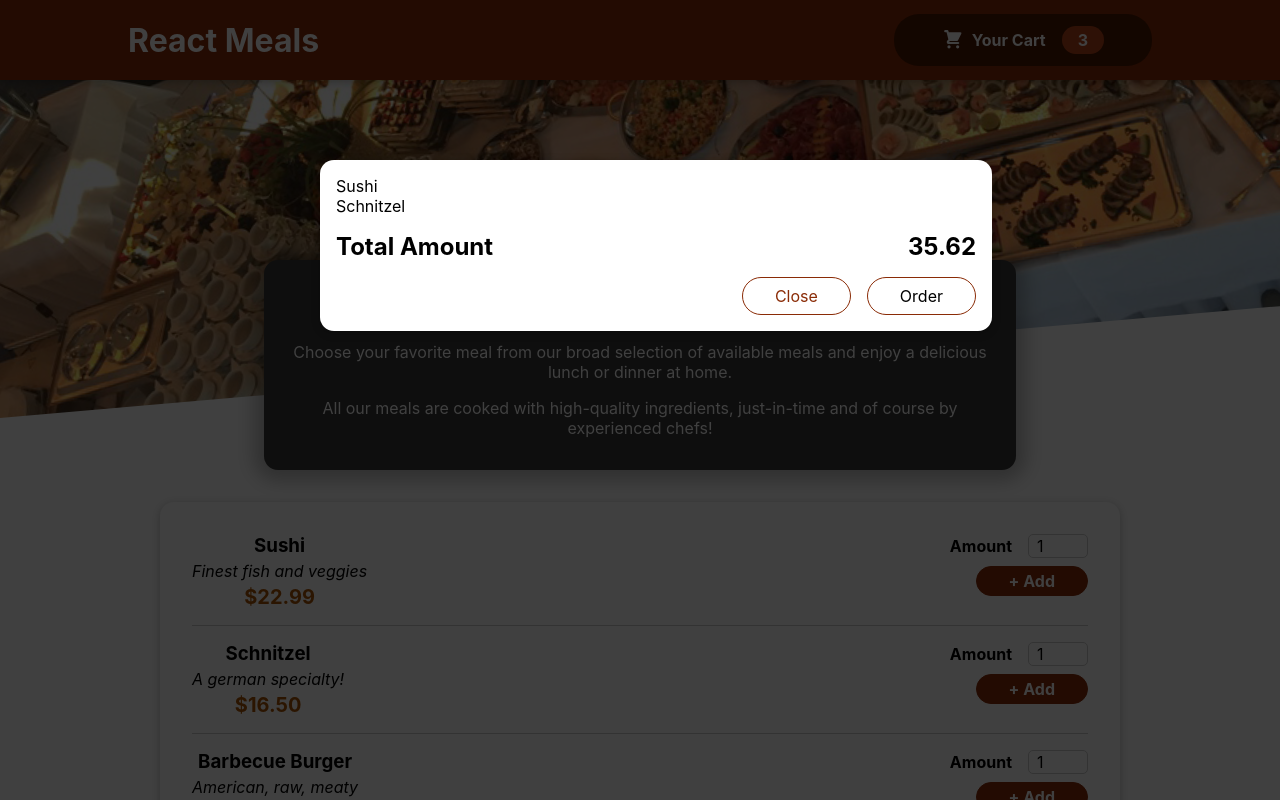
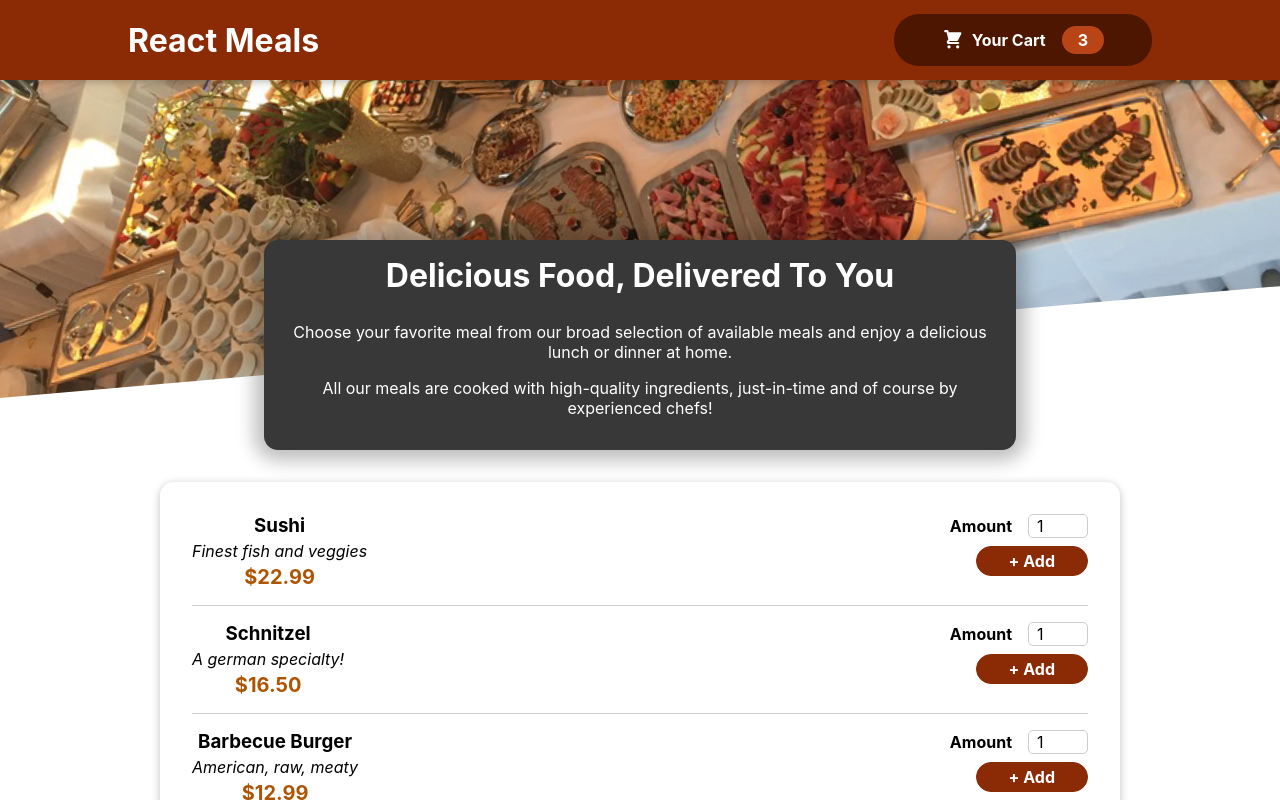
Before and after one commit to ginid-g/react-guid, a React (Create React App) app: page / in a window 1280 px wide. Shown: the top 800 px of the page. Built offline with nearby package versions, Linux system fonts and the light colour scheme.

Commit message:
cart modal

```diff
--- a/src/sub-project-3/Main.js
+++ b/src/sub-project-3/Main.js
@@ -1,12 +1,22 @@
+import { useState } from "react";
+
 import Cart from "./components/Cart/Cart";
 import Header from "./components/Layout/Header";
 import Meals from "./components/Meals/Meals";
 
 function Main() {
+  const [showModal, setShowModal] = useState(false);
+
+  const showModalHandler = () => setShowModal(true);
+  const hideModalHandler = () => setShowModal(false);
+
   return (
     <>
-      <Cart />
-      <Header />
+      {showModal && (
+        <Cart onHide={hideModalHandler} onOrder={hideModalHandler} />
+      )}
+
+      <Header onShowModal={showModalHandler} />
       <main>
         <Meals />
       </main>
--- a/src/sub-project-3/components/Cart/Cart.js
+++ b/src/sub-project-3/components/Cart/Cart.js
@@ -25,8 +25,12 @@ function Cart(props) {
         <span>35.62</span>
       </div>
       <div className={classes.actions}>
-        <button className={classes["button--alt"]}>Close</button>
-        <button className={classes["button "]}>Order</button>
+        <button className={classes["button--alt"]} onClick={props.onHide}>
+          Close
+        </button>
+        <button className={classes["button "]} onClick={props.onOrder}>
+          Order
+        </button>
       </div>
     </Modal>
   );
--- a/src/sub-project-3/components/Layout/Header.js
+++ b/src/sub-project-3/components/Layout/Header.js
@@ -3,12 +3,12 @@ import HeaderCartButton from "./HeaderCartButton/HeaderCartButton";
 import classes from "./Header.module.css";
 import mealsImage from "../../../assets/meals.jpg";
 
-function Header() {
+function Header(props) {
   return (
     <>
       <header className={classes.header}>
         <h1>React Meals</h1>
-        <HeaderCartButton />
+        <HeaderCartButton onClick={props.onShowModal} />
       </header>
       <div className={classes["main-image"]}>
         <img src={mealsImage} alt="Banner image" />
--- a/src/sub-project-3/components/Layout/HeaderCartButton/HeaderCartButton.js
+++ b/src/sub-project-3/components/Layout/HeaderCartButton/HeaderCartButton.js
@@ -2,9 +2,9 @@ import CartIcon from "../../Cart/CartIcon";
 
 import classes from "./HeaderCartButton.module.css";
 
-function HeaderCartButton() {
+function HeaderCartButton(props) {
   return (
-    <button className={classes.button}>
+    <button onClick={props.onClick} className={classes.button}>
       <span className={classes.icon}>
         <CartIcon />
       </span>
```
